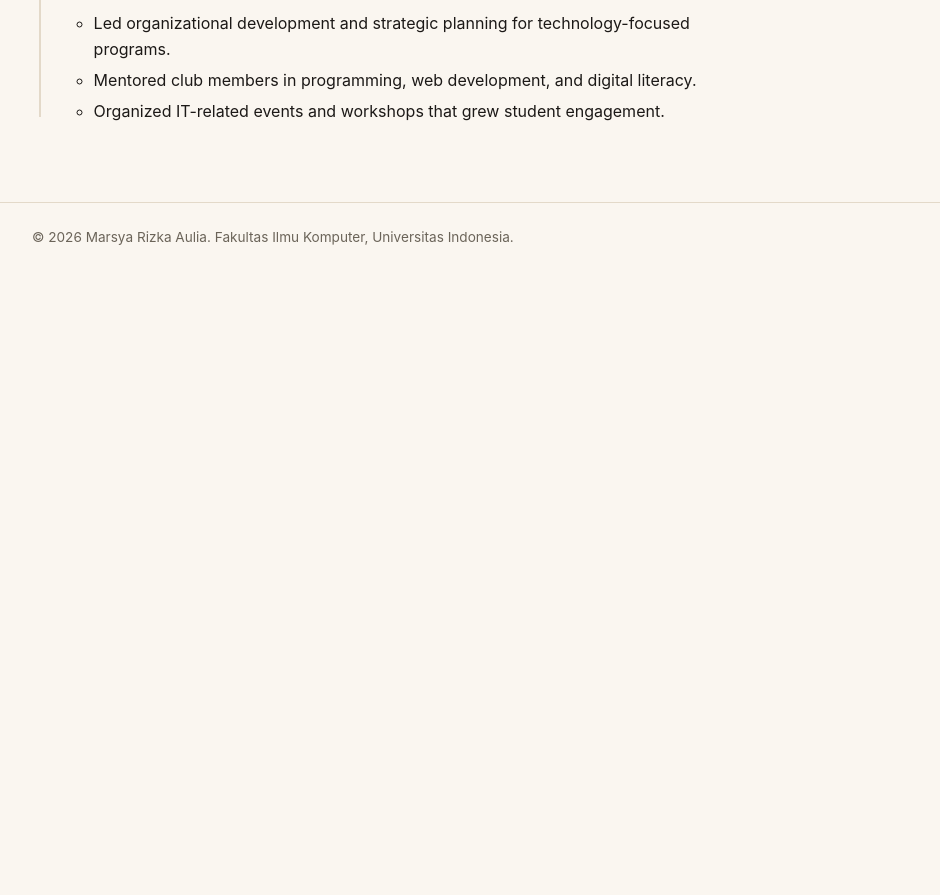
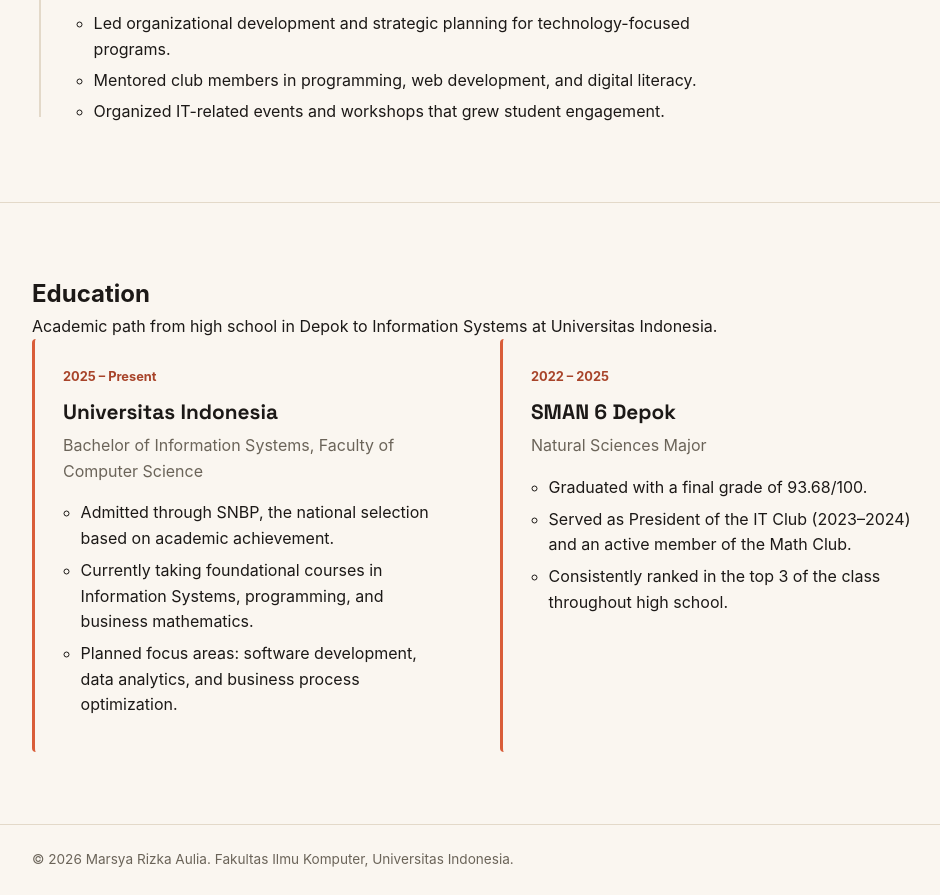
Before and after one commit to msystemctrl/myportofolio, a Django app: page / in a window 1280 px wide. Shown: the part 2067-2962 px from the top of the page, without its empty margins (152-1092 px from the left). Before the commit the page ends 2312 px from the top, so only its background shows below. Run offline with Django 5.2, Linux system fonts and the light colour scheme.

Commit message:
feat: add education section to portfolio

```diff
--- a/static/css/style.css
+++ b/static/css/style.css
@@ -267,6 +267,55 @@ h1, .brand {
 }
 /* Experience : Done */
 
+/* Education : Start */
+.education-section {
+    padding: 4.5rem 0;
+    border-top: 1px solid var(--line);
+}
+
+.education-grid {
+    display: grid;
+    grid-template-columns: repeat(auto-fit, minmax(280px, 1fr));
+    gap: 1.5rem;
+    list-style: none;
+}
+
+.education-card {
+    height: 100%;
+    background-color: var(--paper);
+    border-left: 3px solid var(--accent);
+    border-radius: var(--radius);
+    padding: 1.75rem;
+    box-shadow: var(--shadow);
+}
+
+.education-period {
+    font-size: 0.8rem;
+    font-weight: 700;
+    color: var(--accent-dark);
+    margin-bottom: 0.5rem;
+}
+
+.education-card h3 {
+    font-family: "Space Grotesk", -apple-system, sans-serif;
+    font-size: 1.3rem;
+    margin-bottom: 0.25rem;
+}
+
+.education-degree {
+    color: var(--text-muted);
+    margin-bottom: 1rem;
+}
+
+.education-card ul {
+    padding-left: 1.1rem;
+}
+
+.education-card li {
+    margin-bottom: 0.4rem;
+}
+/* Education : Done */
+
 .site-footer {
     padding: 1.5rem;
     color: var(--text-muted);
--- a/templates/index.html
+++ b/templates/index.html
@@ -126,6 +126,39 @@
                 </ol>
             </div>
         </section>
+
+        <section class="education-section" id="education" aria-labelledby="education-heading">
+            <div class="container">
+                <h2 id="education-heading" class="section-title">Education</h2>
+                <p class="section-intro">Academic path from high school in Depok to Information Systems at Universitas Indonesia.</p>
+                <ol class="education-grid">
+                    <li>
+                        <article class="education-card">
+                            <p class="education-period">2025 – Present</p>
+                            <h3>Universitas Indonesia</h3>
+                            <p class="education-degree">Bachelor of Information Systems, Faculty of Computer Science</p>
+                            <ul>
+                                <li>Admitted through SNBP, the national selection based on academic achievement.</li>
+                                <li>Currently taking foundational courses in Information Systems, programming, and business mathematics.</li>
+                                <li>Planned focus areas: software development, data analytics, and business process optimization.</li>
+                            </ul>
+                        </article>
+                    </li>
+                    <li>
+                        <article class="education-card">
+                            <p class="education-period">2022 – 2025</p>
+                            <h3>SMAN 6 Depok</h3>
+                            <p class="education-degree">Natural Sciences Major</p>
+                            <ul>
+                                <li>Graduated with a final grade of 93.68/100.</li>
+                                <li>Served as President of the IT Club (2023–2024) and an active member of the Math Club.</li>
+                                <li>Consistently ranked in the top 3 of the class throughout high school.</li>
+                            </ul>
+                        </article>
+                    </li>
+                </ol>
+            </div>
+        </section>
     </main>
 
     <footer class="site-footer">
```
